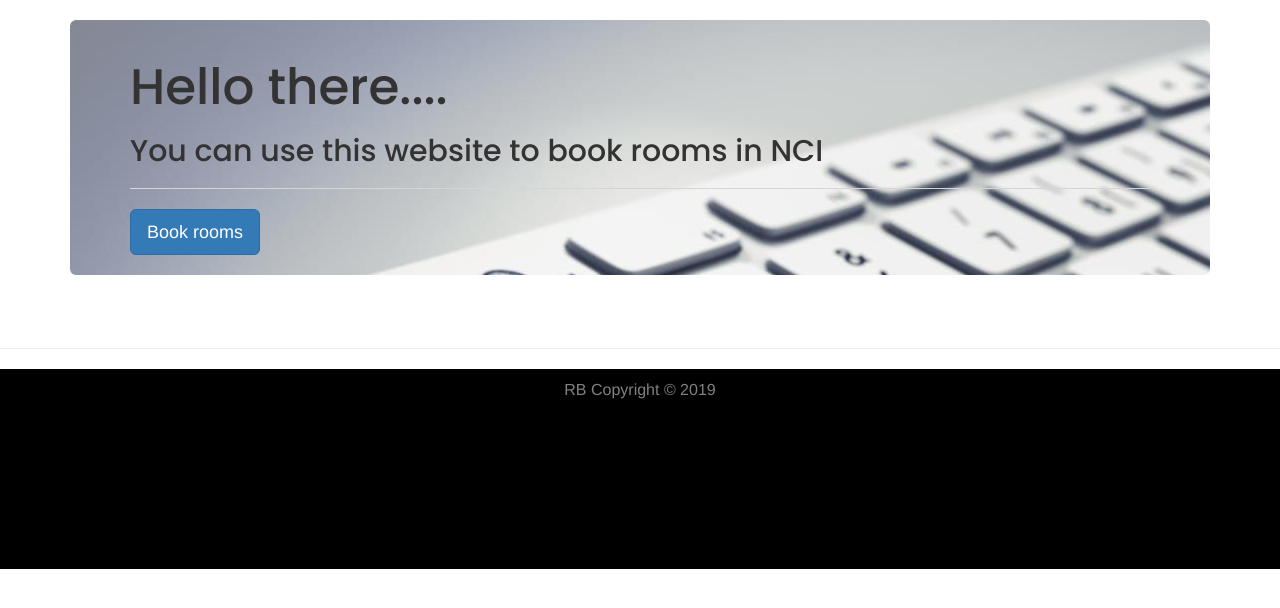
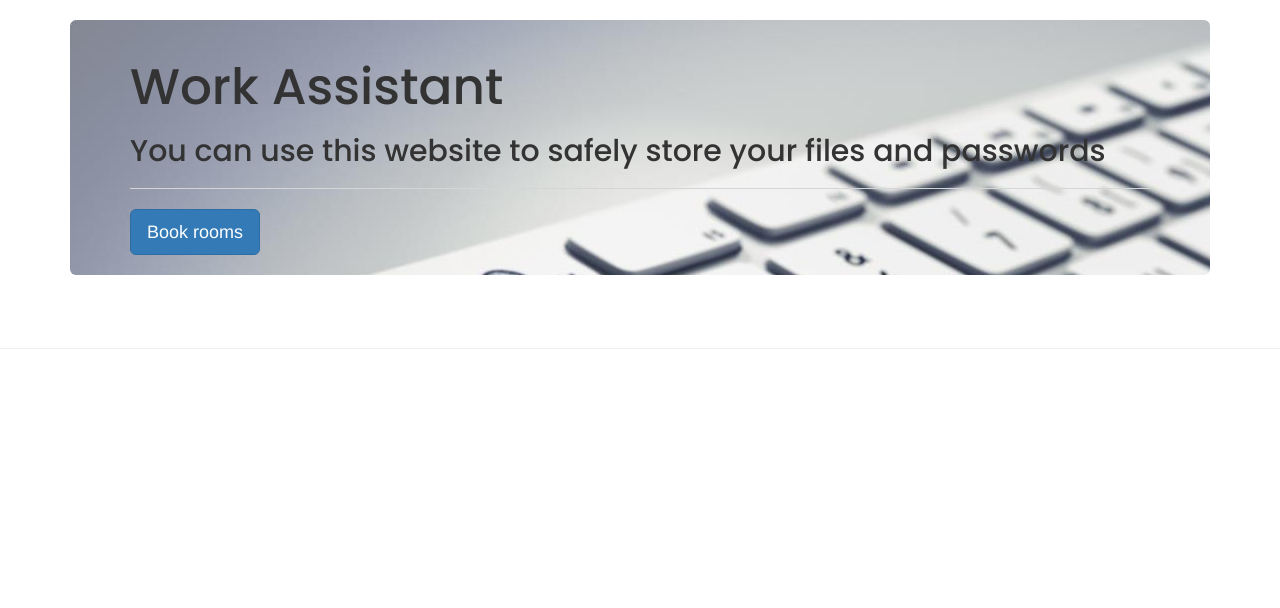
Before and after one commit to Markred123/FinalProject1, a PHP site: page / in a window 1280 px wide. Shown: the part 50-658 px from the top of the page. Run offline with PHP 8.4, Linux system fonts and the light colour scheme; some libraries are stand-ins or nearby versions.

Commit message:
some testss

```diff
--- a/index.php
+++ b/index.php
@@ -54,8 +54,8 @@ session_start();
 				<div class="col-md-12 col-sm-12">
 					<div class="showcase-left">
 			<div class="jumbotron">
-				<h1 class="a">Hello there....</h1>
-				<h2 class="b">You can use this website to book rooms in NCI</h2>
+				<h1 class="a">Work Assistant</h1>
+				<h2 class="b">You can use this website to safely store your files and passwords</h2>
 				<hr class="my-4">
 				<a class="btn btn-primary btn-lg" href="bookroom.php" role="button">Book rooms</a>
 			</div>
@@ -67,13 +67,6 @@ session_start();
 
 	<br>
 	<hr>
-
-
-	<div class="outline3">
-		<div class="container">
-			<footer>RB Copyright &copy; 2019<br/></footer>
-		</div>
-	</div>
 
 	<script src="https://code.jquery.com/jquery-3.2.1.js" integrity="sha256-DZAnKJ/6XZ9si04Hgrsxu/8s717jcIzLy3oi35EouyE=" crossorigin="anonymous"></script>
 	<script src="https://maxcdn.bootstrapcdn.com/bootstrap/3.3.7/js/bootstrap.min.js"></script>
```
